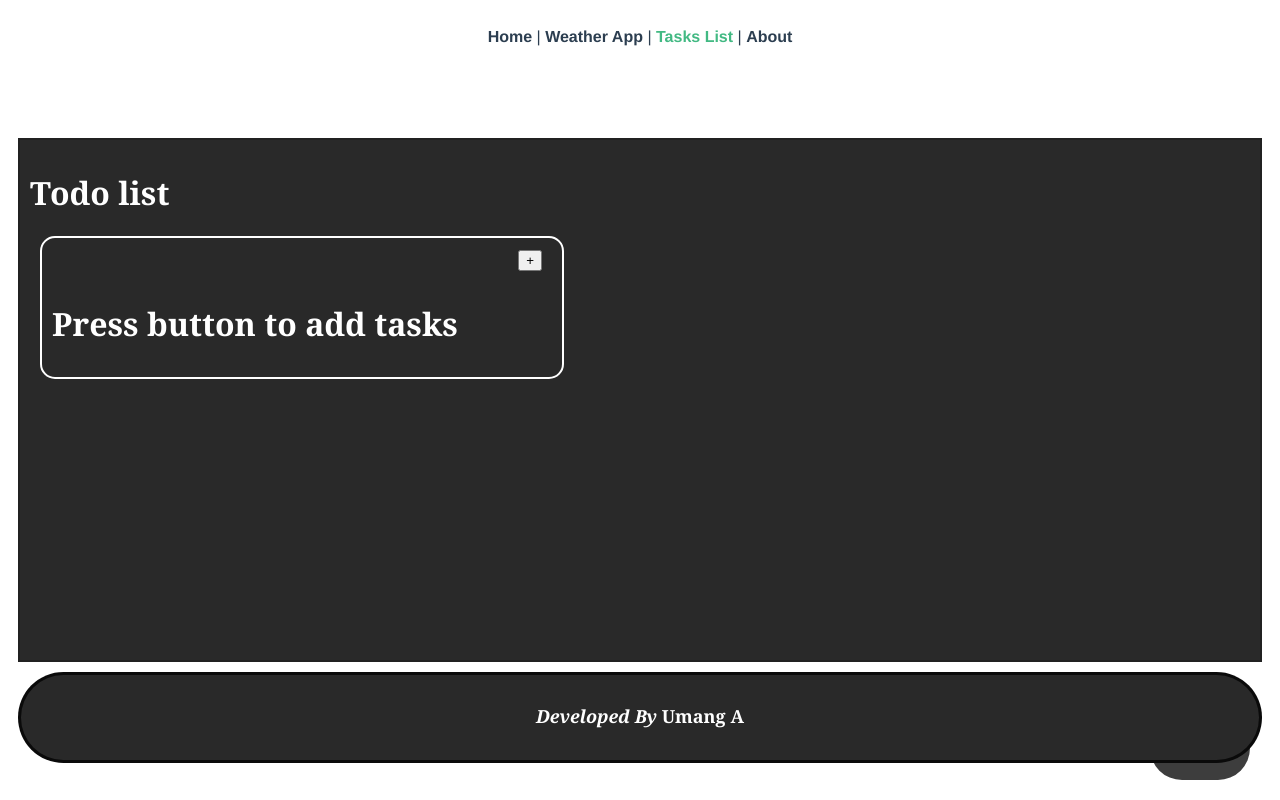
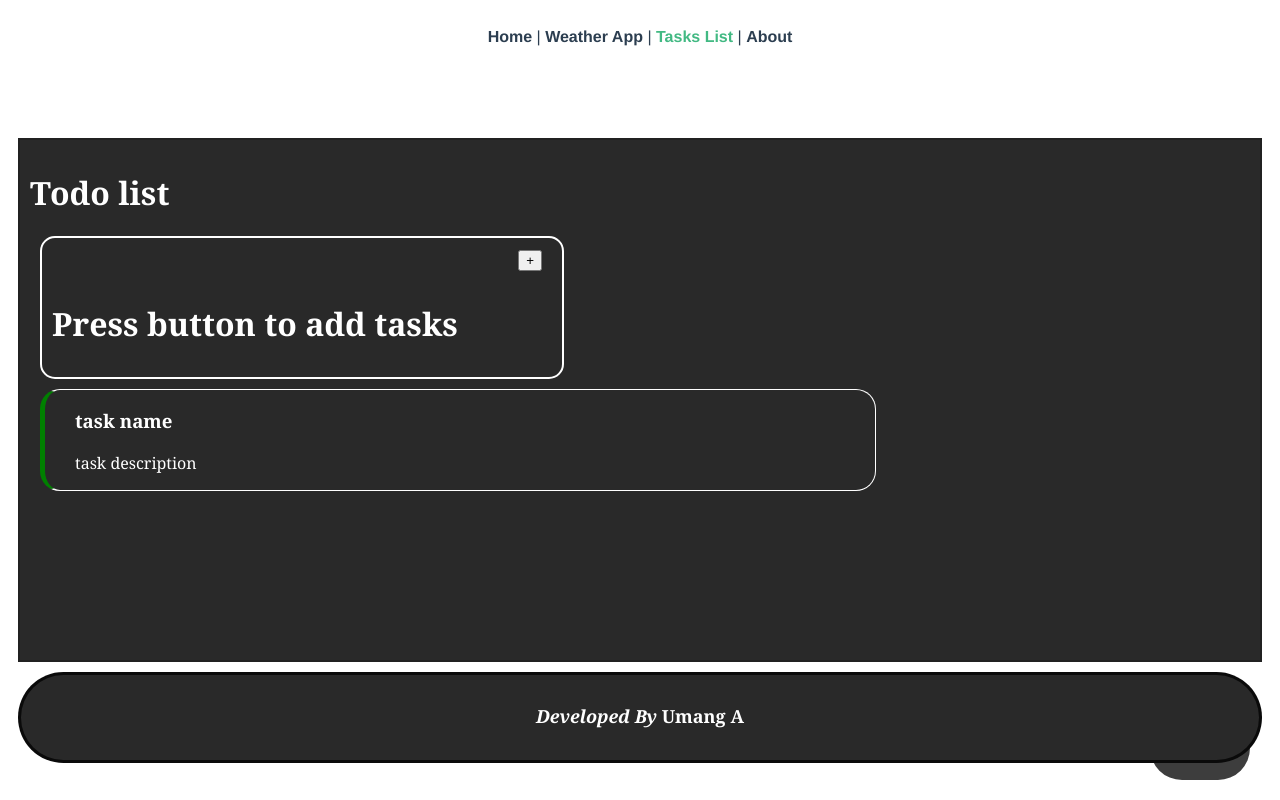
Before and after one commit to umangcodes/wanderer, a Vue app in the folder milestoneproject/: page /ToDoApp in a window 1280 px wide. Built offline with nearby package versions, Linux system fonts and the light colour scheme.

Commit message:
added class binding to remind the task

```diff
--- a/milestoneproject/src/views/ToDoApp.vue
+++ b/milestoneproject/src/views/ToDoApp.vue
@@ -3,16 +3,26 @@
     <h1>Todo list</h1>
     <HomeButton />
     <TaskForm />
+    <div class="task-display" :class="remind ? 'highlight' : ''">
+      <ListTasks />
+    </div>
   </div>
 </template>
 
 <script>
 import HomeButton from "@/components/buttons/HomeButton.vue";
 import TaskForm from "@/components/panels/taskForm.vue";
+import ListTasks from "@/components/panels/listTasks.vue";
 export default {
   components: {
     HomeButton,
     TaskForm,
+    ListTasks,
+  },
+  data() {
+    return {
+      remind: true,
+    };
   },
 };
 </script>
@@ -22,4 +32,14 @@ export default {
   height: auto;
   min-height: 500px;
 }
+.task-display {
+  border: 1px solid white;
+  width: 100vh;
+  padding-left: 30px;
+  margin: 10px;
+  border-radius: 20px;
+}
+.highlight {
+  border-left: 5px solid green;
+}
 </style>
```
